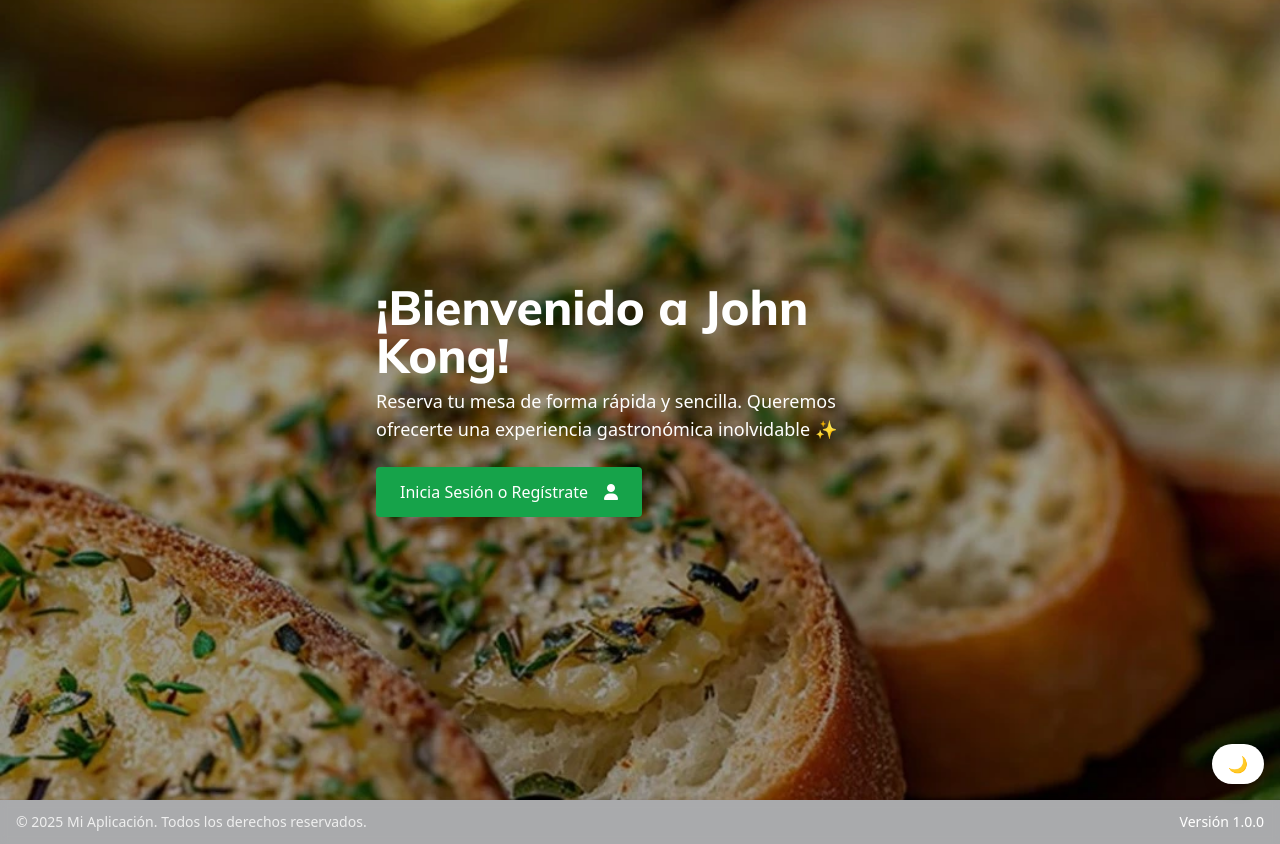
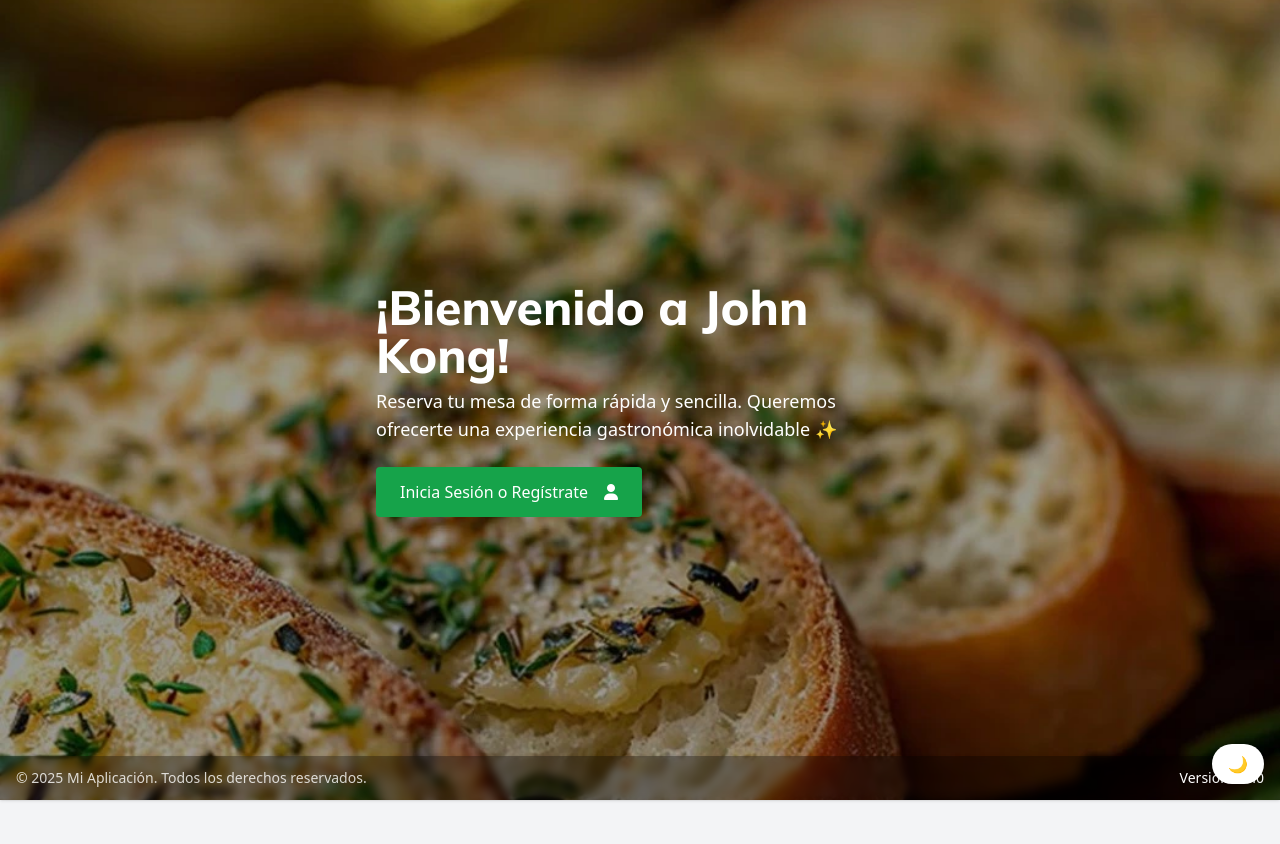
Before and after one commit to RuisuTech/Restaurant-John-Kong, a React (Vite) app: page / in a window 1280 px wide. Built offline with nearby package versions, Linux system fonts and the light colour scheme.

Commit message:
Footer 3

```diff
--- a/src/components/Footer.jsx
+++ b/src/components/Footer.jsx
@@ -6,7 +6,11 @@ function Footer() {
         bg-black/30 backdrop-blur-sm shadow text-white py-3 px-4
         flex justify-between items-center
         w-full
+        sticky bottom-0
       "
+      style={{
+        marginTop: "auto", // Empuja el footer al final del contenedor
+      }}
     >
       <span className="text-sm opacity-80">
         © {new Date().getFullYear()} Mi Aplicación. Todos los derechos reservados.
```
